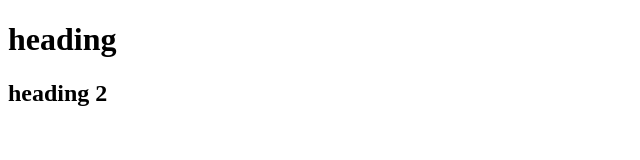
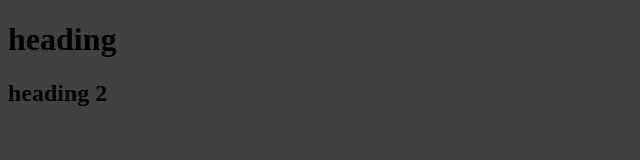
Before and after one commit to om7499/mynewDemo, a plain HTML site: page index.html in a window 1280 px wide. Shown: the whole page, without its empty margins (0-640 px from the left). Drawn offline with Linux system fonts and the light colour scheme.

Commit message:
add style.css file

```diff
--- a/index.html
+++ b/index.html
@@ -5,6 +5,7 @@
     <meta name="viewport" content="width=
     , initial-scale=1.0">
     <title>Document</title>
+    <link rel="stylesheet" href="style.css">
 </head>
 <body>
     <h1>heading</h1>
--- /dev/null
+++ b/style.css
@@ -0,0 +1,3 @@
+body{
+    background-color: #414141;
+}
```
